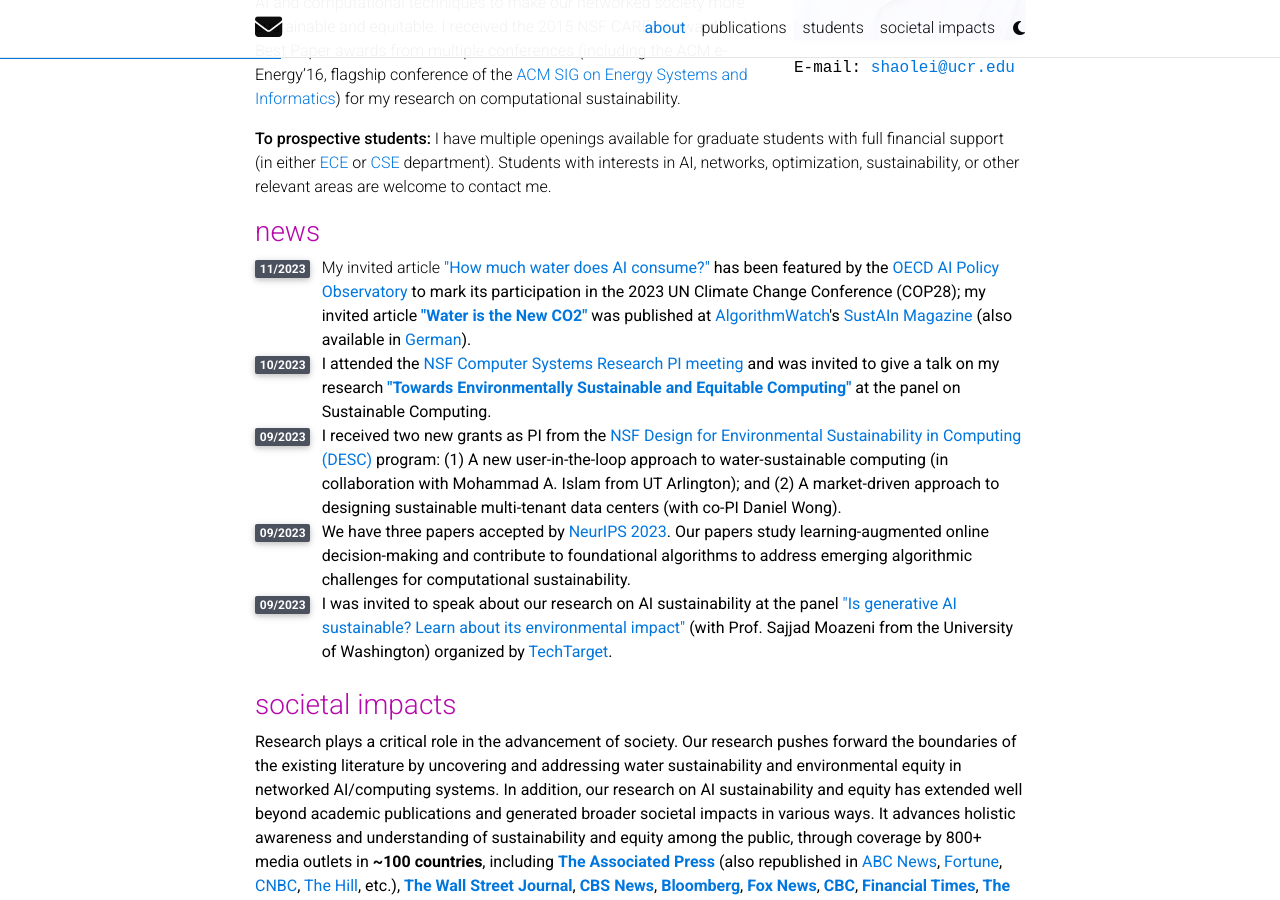
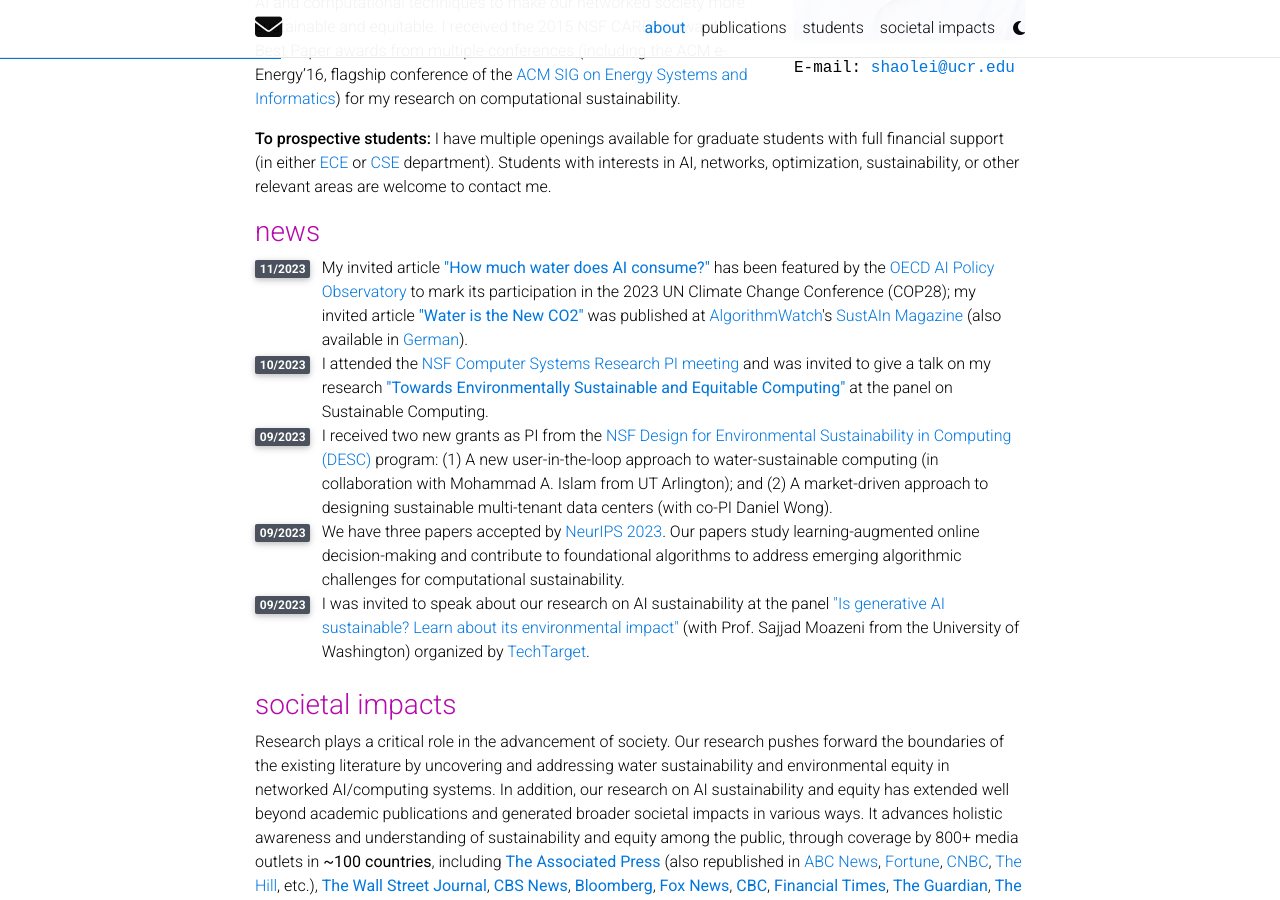
Before and after one commit to shaoleiren/shaoleiren.github.io, a Jekyll site: the page built from _pages/about.md, in a window 1280 px wide and 900 px high, scrolled down 451 px. Built offline with Jekyll 4.4.1, drawn with Linux system fonts in a browser that asks for light colours; full-size pictures stand in for the smaller copies a plugin makes; comment, search, counter and statistics services are not loaded; a style sheet for code colours, icons or effects is not loaded.

```diff
--- a/_layouts/about.html
+++ b/_layouts/about.html
@@ -59,7 +59,7 @@ layout: default
                 </span>
               </div>
               <div class="col-xs-11 cl-sm-11 col-md-11 mt-2 mt-md-0">
-               My invited article <b><a href="https://oecd.ai/en/wonk/how-much-water-does-ai-consume" target="_blank">"How much water does AI consume?"</a> has been featured
+               My invited article <b><a href="https://oecd.ai/en/wonk/how-much-water-does-ai-consume" target="_blank">"How much water does AI consume?"</a></b> has been featured
                 by the <a href="https://www.linkedin.com/posts/oecd-ai_how-much-water-does-ai-consume-the-public-activity-7135961877473325056-QMM5">OECD AI Policy Observatory</a> to mark its participation
                 in the 2023 UN Climate Change Conference (COP28); my invited article <b><a href="https://algorithmwatch.org/en/wp-content/uploads/2023/11/SustAIn-Magazine-3-EN-AlgorithmWatch-2023.pdf" target="_blank">"Water is the New CO2"</a></b> was published at <a href="https://algorithmwatch.org/en/" target="_blank">AlgorithmWatch</a>'s <a href="https://algorithmwatch.org/en/sustain-magazine-november-2023/" target="_blank">SustAIn Magazine</a> (also available in <a href="https://algorithmwatch.org/de/wp-content/uploads/2023/11/SustAIn-Magazin-3-DE-AlgorithmWatch-2023.pdf" target="_blank">German</a>).
               </div>
```
